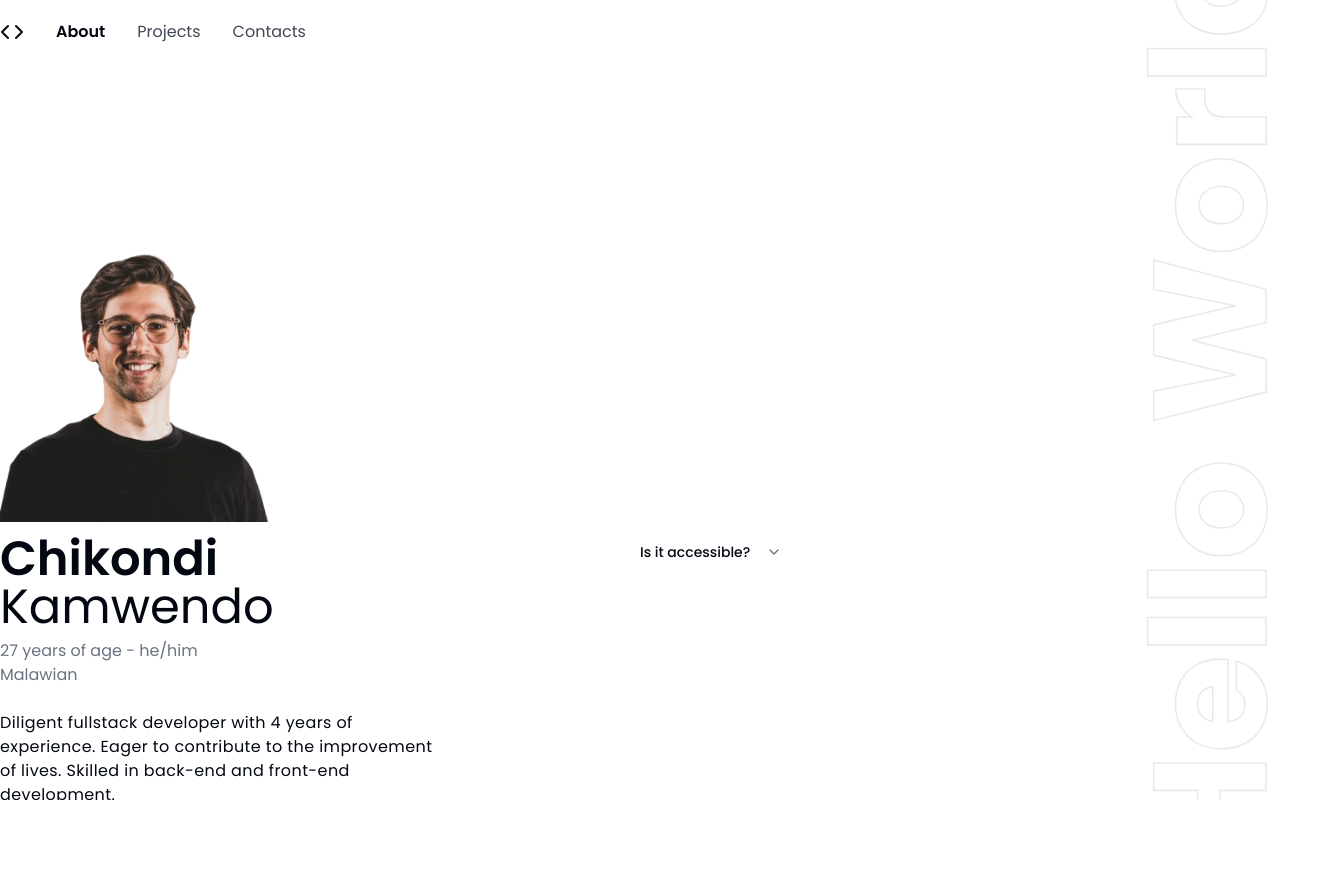
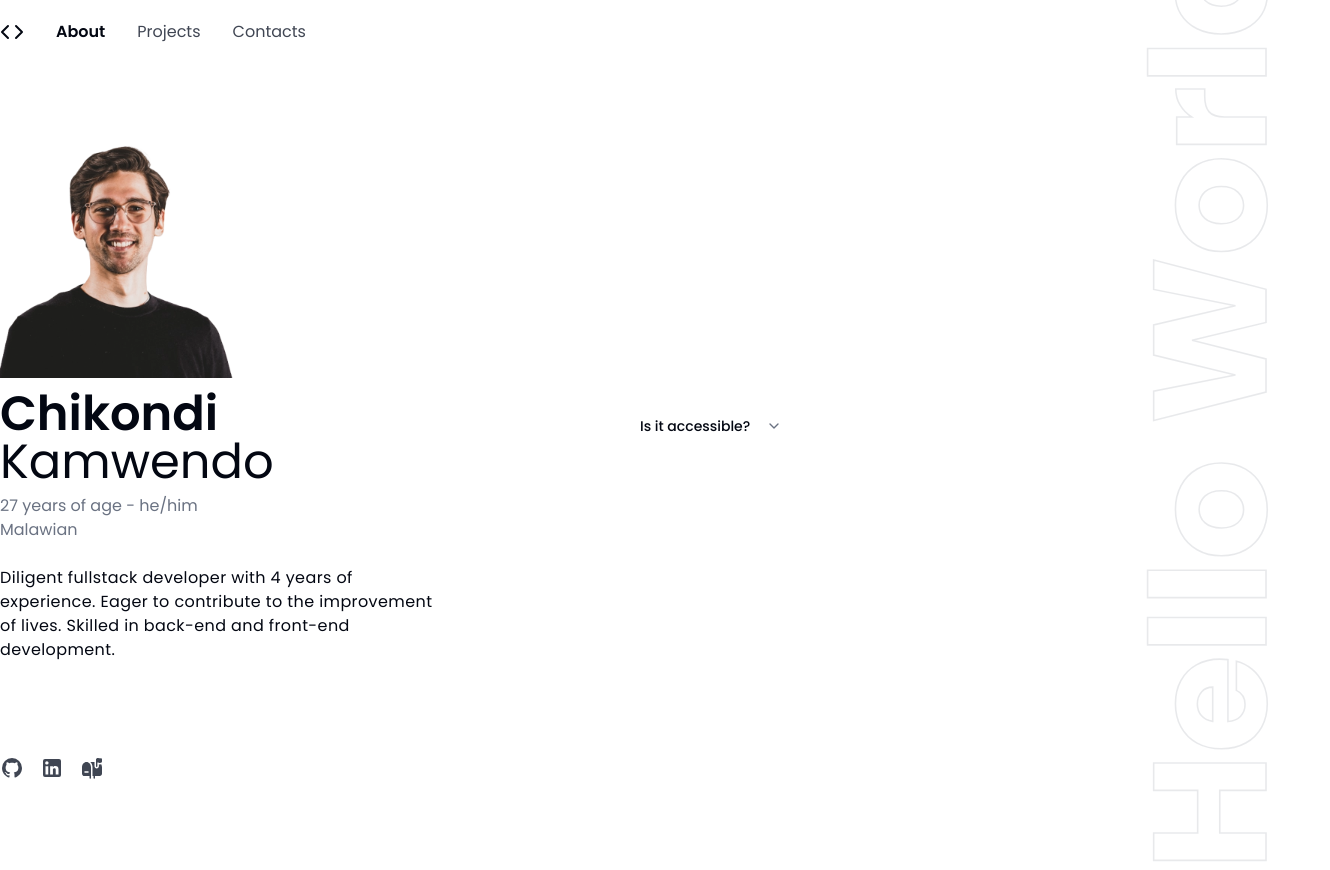
Before and after one commit to chikondikamwendo/chikondikamwendo.github.io, a React (Vite) app: page /about in a window 1280 px wide. Shown: the whole page, 1330 px wide, since content can reach past the window. Before the commit the page ends 800 px from the top, so only its background shows below. Built offline with nearby package versions, Linux system fonts and the light colour scheme.

Commit message:
Refactor: Rearragned layout.

```diff
--- a/src/layouts/guest.tsx
+++ b/src/layouts/guest.tsx
@@ -36,9 +36,9 @@ const socialLinks = [
 
 export default function Guest() {
     return (
-        <main className="max-w-7xl mx-auto h-screen flex flex-col relative overflow-hidden">
-            <header className="py-5">
-                <nav className="w-full">
+        <>
+            <header className="py-5 fixed top-0 left-0 w-full z-50">
+                <nav className="max-w-7xl mx-auto">
                     <ul className="flex justify-start items-center gap-8">
                         <li>
                             <Link to="/">
@@ -67,11 +67,12 @@ export default function Guest() {
                 </nav>
             </header>
 
-            <section className="w-full flex-1">
+            <section className="max-w-7xl mx-auto h-screen relative">
                 <Outlet />
             </section>
 
-            <footer className="py-5 w-full">
+            <footer className="py-5 w-full fixed z-50 bottom-0 left-0">
+                <section className="max-w-7xl mx-auto">
                     <ul className="flex items-center gap-4">
                         {socialLinks.map(({ icon: Icon, path }) => (
                             <li key={path}>
@@ -81,13 +82,18 @@ export default function Guest() {
                             </li>
                         ))}
                     </ul>
+                </section>
             </footer>
 
-            <div className="absolute -right-[32%] -translate-x-[1%] bottom-1/2 translate-y-1/2 -z-10  -rotate-90">
+            <section className="w-full h-screen top-0 left-0 absolute -z-10">
+                <div className="max-w-7xl mx-auto h-full relative">
+                    <div className="absolute -right-[32%] -translate-x-[1%] bottom-1/2 translate-y-1/2  -rotate-90">
                         <p className="text-[10rem] text-stroke opacity-15">
                             Hello World
                         </p>
                     </div>
-        </main>
+                </div>
+            </section>
+        </>
     );
 }
```
Lines whose indentation alone changed are shown as unchanged.
